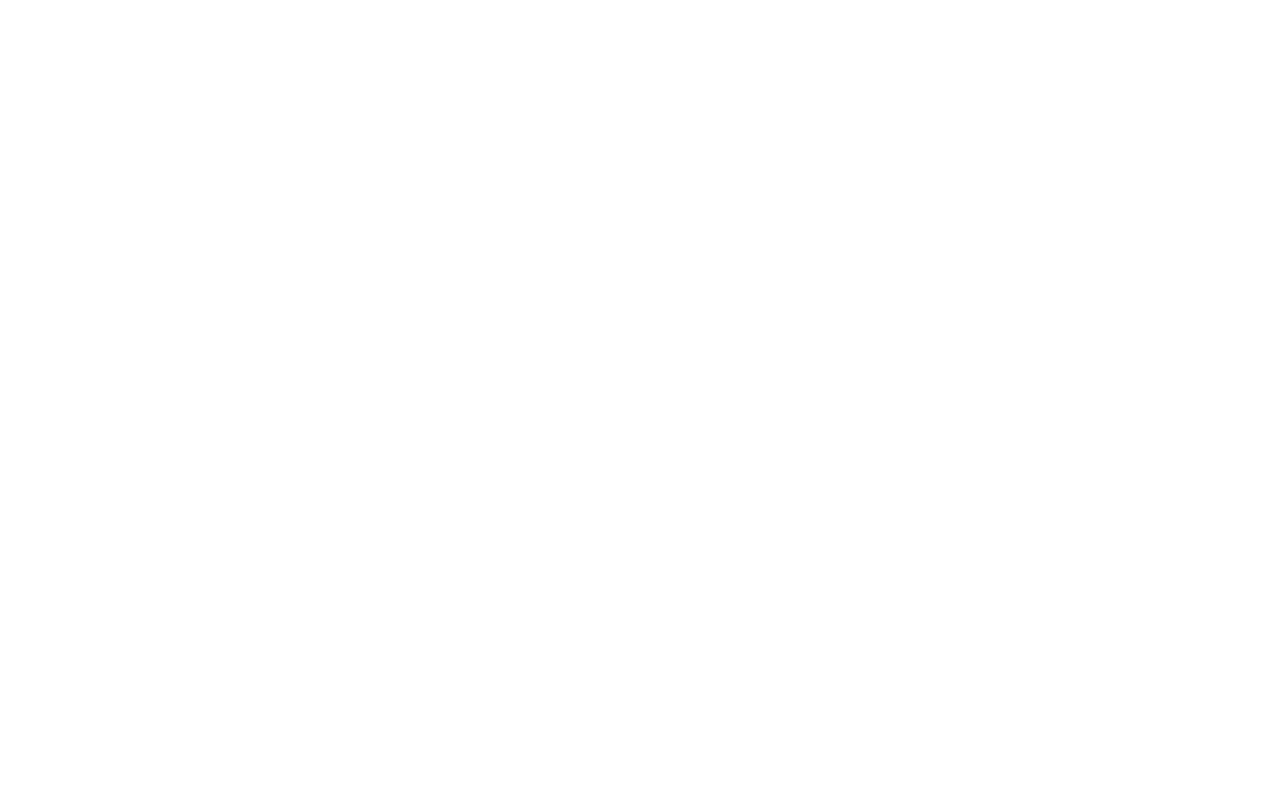
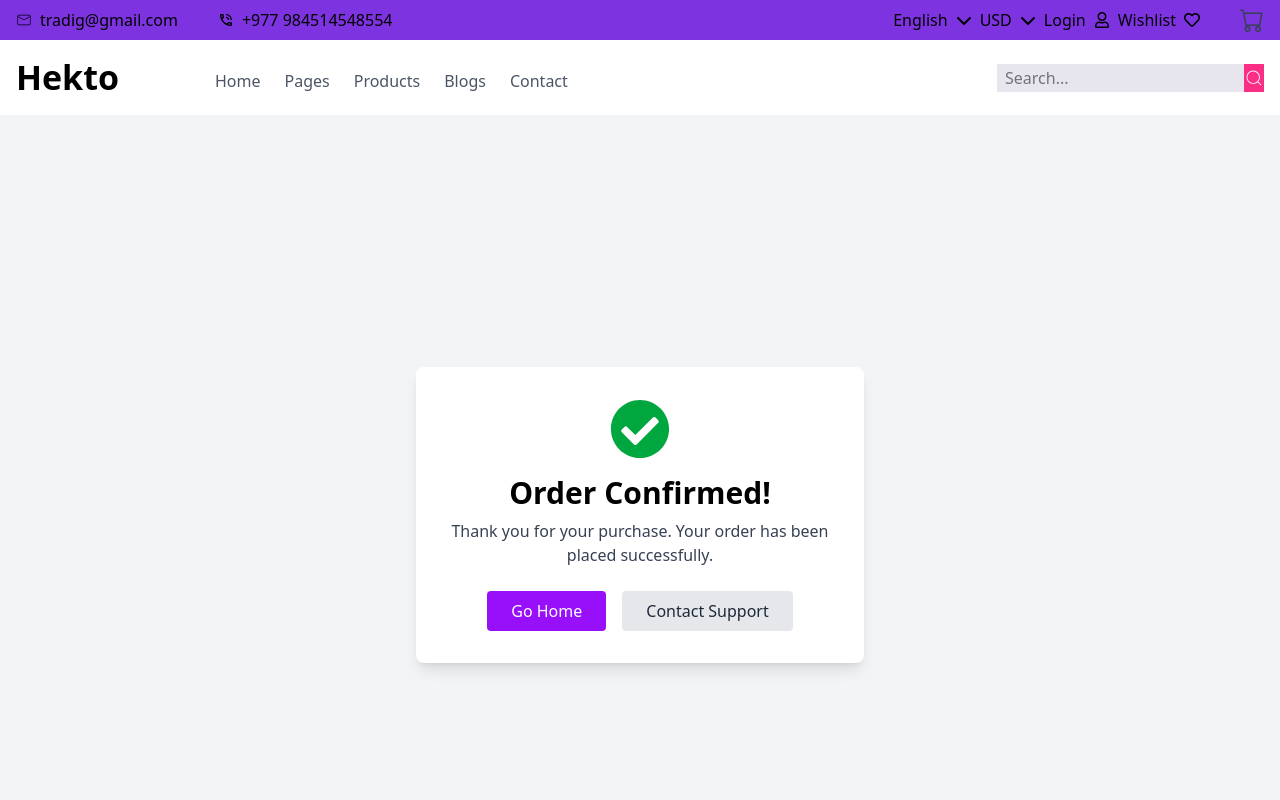
Before and after one commit to kandelmilan/E-commerce, a React (Vite) app: page /orderconform in a window 1280 px wide. Before the commit this address had no page. Shown: the top 800 px of the page. Built offline with nearby package versions, Linux system fonts and the light colour scheme; no server answers.

Commit message:
Updated:Checkout

```diff
--- a/src/App.jsx
+++ b/src/App.jsx
@@ -19,6 +19,7 @@
 import User from "./Admin/component/User";
 import ProtectedRoute from "./hoc/ProtectedRoute";
 import Checkout from "./component/Header/Checkout";
+import OrderConfirm from "./component/Header/OrderComform";
 
 
 function App() {
@@ -32,9 +33,10 @@
           <Route path="products/:id" element={<ProductDetails />} />
           <Route path="/contact" element={<Contact />} />
           <Route path="/blogs" element={<Blog />} />
-          <Route path="prd" element={<Allproduct />} />
+          <Route path="/prd" element={<Allproduct />} />
           <Route path="/wishList" element={<Wishlist />} />
           <Route path="/checkout" element={<Checkout />} />
+          <Route path="/orderconform" element={<OrderConfirm />} />
           <Route path="/cart" element={
             <ProtectedRoute>
               <Cart />
@@ -43,6 +45,7 @@
 
           <Route path="/pages" element={<div>this a Pages Section</div>} />
         </Route>
+
         <Route path="login" element={<LoginForm />} />
         <Route path="signup" element={<SignupForm />} />
       </Routes>
--- a/src/component/Header/Checkout.jsx
+++ b/src/component/Header/Checkout.jsx
@@ -1,7 +1,16 @@
-// src/pages/Checkout.jsx
 import React, { useState } from "react";
+import { useSelector, useDispatch } from "react-redux";
+import { useNavigate } from "react-router";
+import { clearCart } from "../../redux/Reducers/cartSlice";
+import { FaCheckCircle } from "react-icons/fa";
+import { toast, ToastContainer } from "react-toastify";
+import "react-toastify/dist/ReactToastify.css";
 
 const Checkout = () => {
+  const cartItems = useSelector((state) => state.cart.item || []);
+  const dispatch = useDispatch();
+  const navigate = useNavigate();
+
   const [form, setForm] = useState({
     name: "",
     email: "",
@@ -16,13 +25,38 @@
     setForm({ ...form, [name]: value });
   };
 
+  const totalPrice = cartItems.reduce(
+    (acc, item) => acc + item.discountPrice * item.quantity,
+    0
+  );
+
   const handleSubmit = (e) => {
     e.preventDefault();
-    alert("Order placed successfully!");
+    if (cartItems.length === 0) {
+      toast.error("Your cart is empty!");
+      return;
+    }
+
+    // Here you could send order info to backend
+
+    // Show success toast
+    toast.success(
+      <div className="flex items-center gap-2">
+        <FaCheckCircle /> Order placed successfully!
+      </div>,
+      { autoClose: 3000 }
+    );
+
+    // Clear cart
+    dispatch(clearCart());
+
+    // Navigate to OrderConfirm page after a delay
+    setTimeout(() => navigate("/orderConform"), 1500);
   };
 
   return (
     <div className="min-h-screen bg-gray-100 flex items-center justify-center p-4">
+      <ToastContainer />
       <div className="bg-white rounded-lg shadow-lg w-full max-w-4xl grid md:grid-cols-2 gap-6 p-6">
 
         {/* Billing & Payment Form */}
@@ -90,7 +124,10 @@
             />
           </div>
 
-          <button className="bg-purple-600 hover:bg-purple-700 text-white px-4 py-2 rounded mt-2">
+          <button
+            type="submit"
+            className="bg-purple-600 hover:bg-purple-700 text-white px-4 py-2 rounded mt-2"
+          >
             Checkout
           </button>
         </form>
@@ -98,18 +135,20 @@
         {/* Order Summary */}
         <div className="bg-gray-50 p-4 rounded-lg">
           <h2 className="text-2xl font-bold mb-4">Order Summary</h2>
-          <div className="flex flex-col gap-2">
-            <div className="flex justify-between">
-              <span>Product 1</span>
-              <span>$120</span>
-            </div>
-            <div className="flex justify-between">
-              <span>Product 2</span>
-              <span>$80</span>
-            </div>
-            <div className="flex justify-between font-bold border-t pt-2">
+          <div className="flex flex-col gap-2 max-h-96 overflow-y-auto">
+            {cartItems.map((item) => (
+              <div
+                key={item.id}
+                className="flex justify-between items-center bg-white shadow rounded-lg p-2"
+              >
+                <span>{item.title} x {item.quantity}</span>
+                <span>${(item.discountPrice * item.quantity).toFixed(2)}</span>
+              </div>
+            ))}
+
+            <div className="flex justify-between font-bold border-t pt-2 mt-2">
               <span>Total</span>
-              <span>$200</span>
+              <span>${totalPrice.toFixed(2)}</span>
             </div>
           </div>
         </div>
--- /dev/null
+++ b/src/component/Header/OrderComform.jsx
@@ -0,0 +1,34 @@
+import React from "react";
+import { FaCheckCircle } from "react-icons/fa";
+import { Link } from "react-router-dom";
+
+const OrderConfirm = () => {
+  return (
+    <div className="min-h-screen flex flex-col items-center justify-center bg-gray-100 p-4">
+      <div className="bg-white p-8 rounded-lg shadow-lg text-center max-w-md">
+        <FaCheckCircle className="text-green-600 mx-auto mb-4" size={60} />
+        <h1 className="text-3xl font-bold mb-2">Order Confirmed!</h1>
+        <p className="text-gray-700 mb-6">
+          Thank you for your purchase. Your order has been placed successfully.
+        </p>
+
+        <div className="flex justify-center gap-4">
+          <Link
+            to="/"
+            className="px-6 py-2 bg-purple-600 text-white rounded hover:bg-purple-700 transition"
+          >
+            Go Home
+          </Link>
+          <Link
+            to="/contact"
+            className="px-6 py-2 bg-gray-200 text-gray-800 rounded hover:bg-gray-300 transition"
+          >
+            Contact Support
+          </Link>
+        </div>
+      </div>
+    </div>
+  );
+};
+
+export default OrderConfirm;
```
